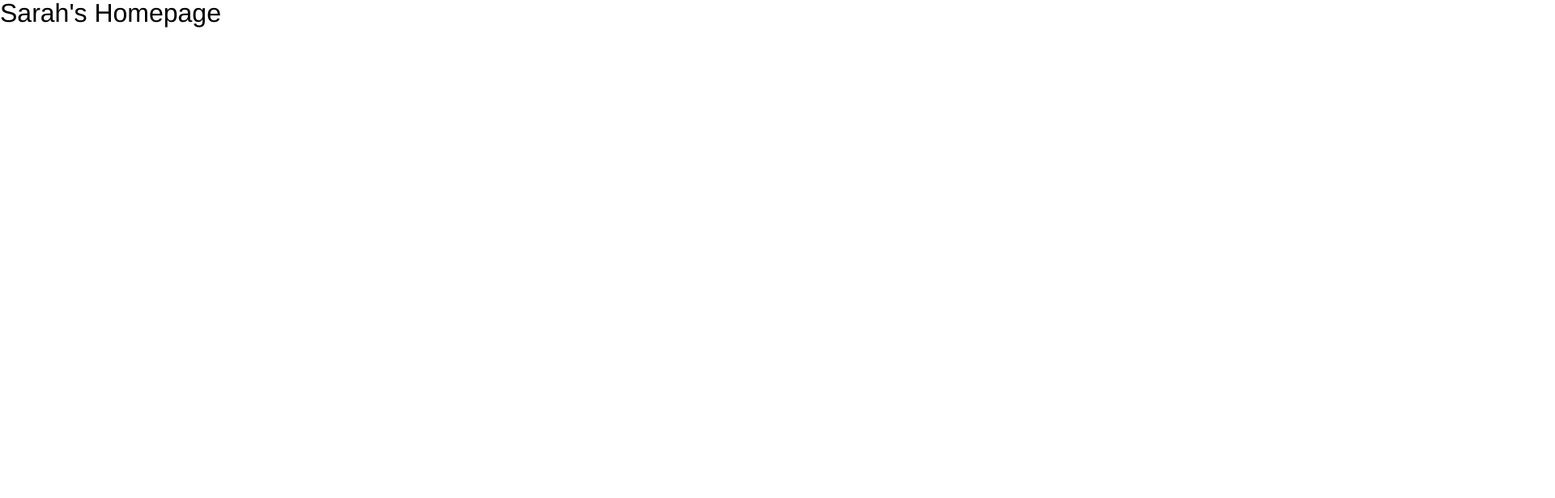
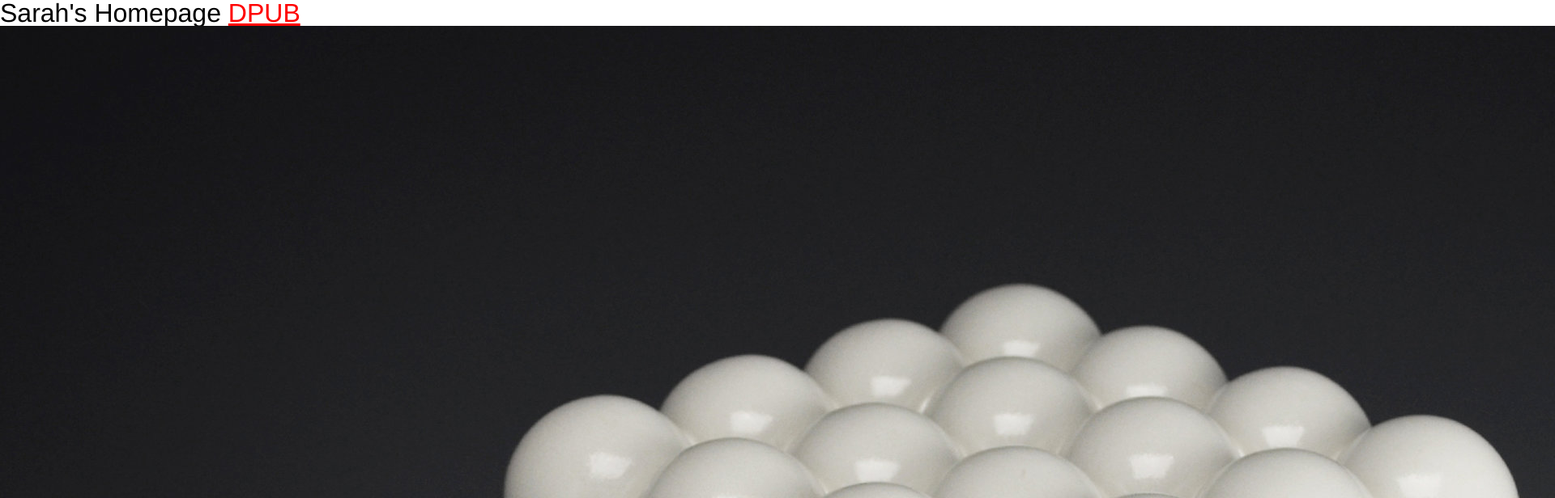
Before and after one commit to sarahfahy17/sarahfahy17.github.io, a plain HTML site: page index.html in a window 1280 px wide. Shown: the top 616 px of the page at 81% size, 1920 px wide, since content can reach past the window. Drawn offline with Linux system fonts and the light colour scheme.

Commit message:
Image upload

```diff
--- a/index.html
+++ b/index.html
@@ -13,6 +13,9 @@
     <!-- DO NOT REMOVE ABOVE -->
     <!-- start here -->
   Sarah's Homepage
+  <a href="sarahfahy17.github.io"> DPUB</a>
+
+  <img src="assets/images/circles.jpg">
 
 
 
```
